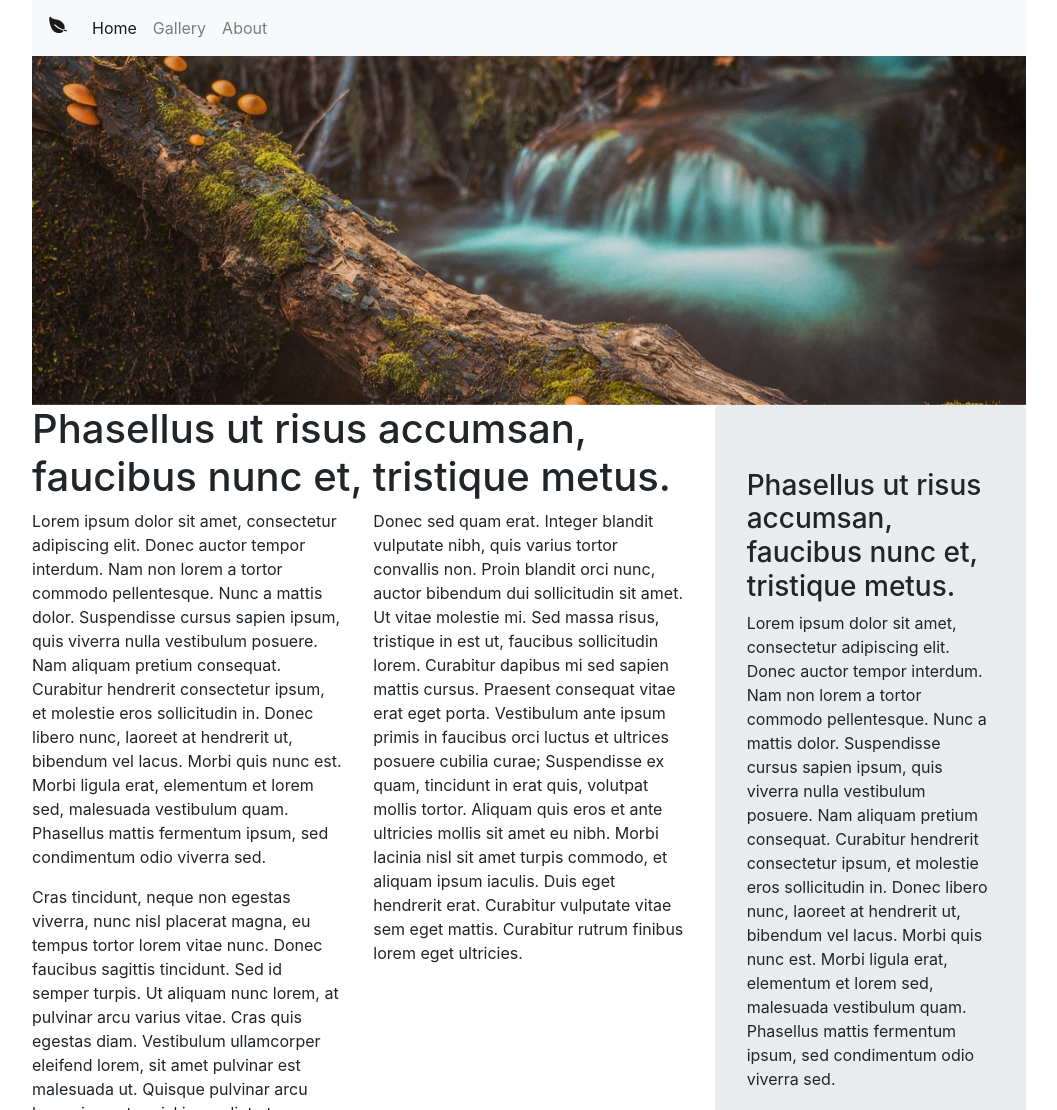
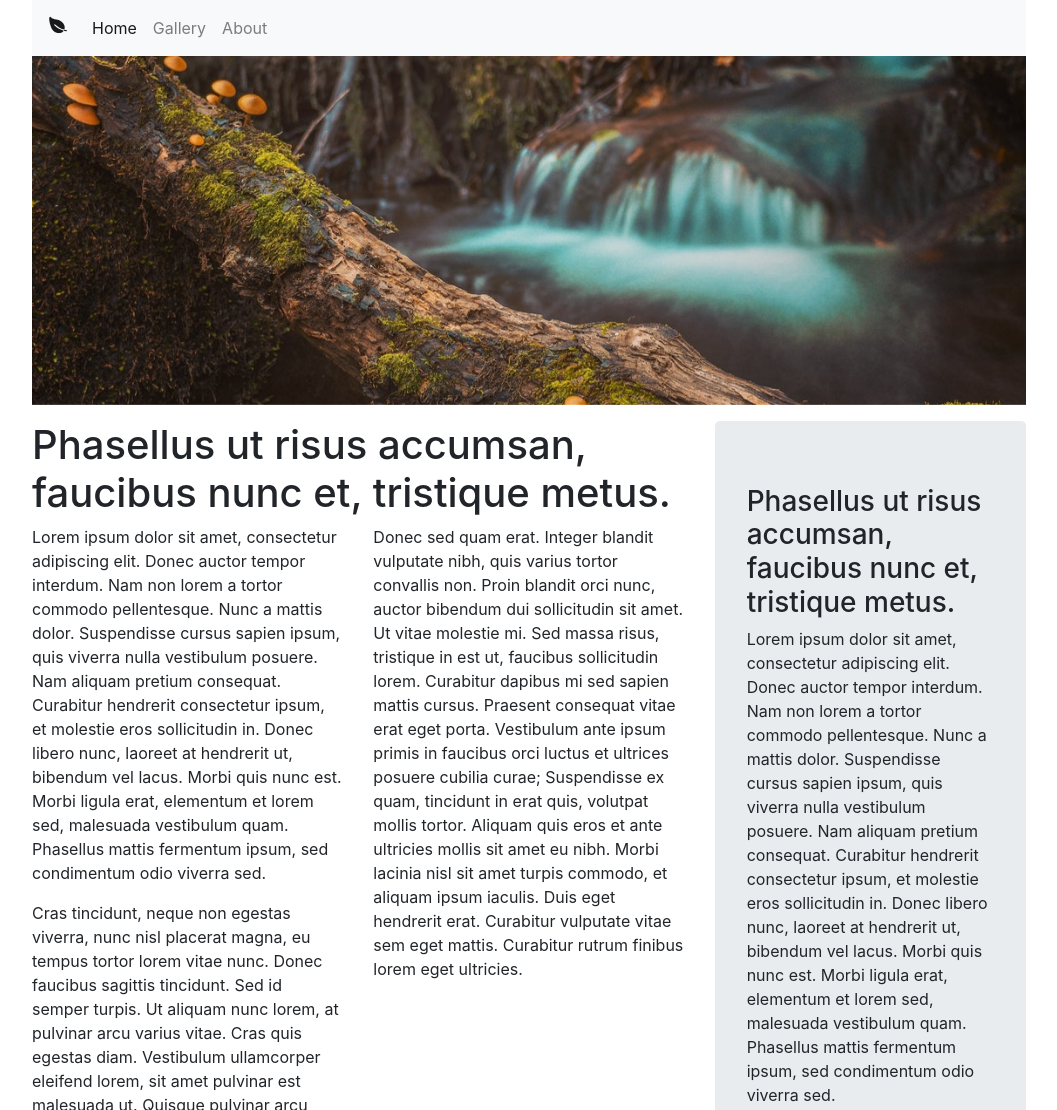
Before and after one commit to vvitchforest/DigitaalisenMedianPerusteet, a plain HTML site: page BootstrapTehtava1/index.html in a window 1280 px wide. Shown: the top 1110 px of the page, without its empty margins (111-1168 px from the left). Drawn offline with nearby package versions, Linux system fonts and the light colour scheme.

Commit message:
Bootstrap 1 final

```diff
--- a/BootstrapTehtava1/index.html
+++ b/BootstrapTehtava1/index.html
@@ -6,6 +6,7 @@
     <title>Homepage</title>
     <link rel="stylesheet" href="https://stackpath.bootstrapcdn.com/bootstrap/4.1.3/css/bootstrap.min.css"
           integrity="sha384-MCw98/SFnGE8fJT3GXwEOngsV7Zt27NXFoaoApmYm81iuXoPkFOJwJ8ERdknLPMO" crossorigin="anonymous">
+
 </head>
 
 <body>
@@ -48,7 +49,7 @@
         </div>
     </div>
 
-    <main class="row">
+    <main class="row" style="margin-top: 1em;">
         <section class="col-sm-8">
             <header class="row">
                 <div class="col">
```
Also changed, not shown: BootstrapTehtava1/gallery.html (+1 -2 lines), BootstrapTehtava1/gallery.css (renamed from BootstrapTehtava1/css.css).
